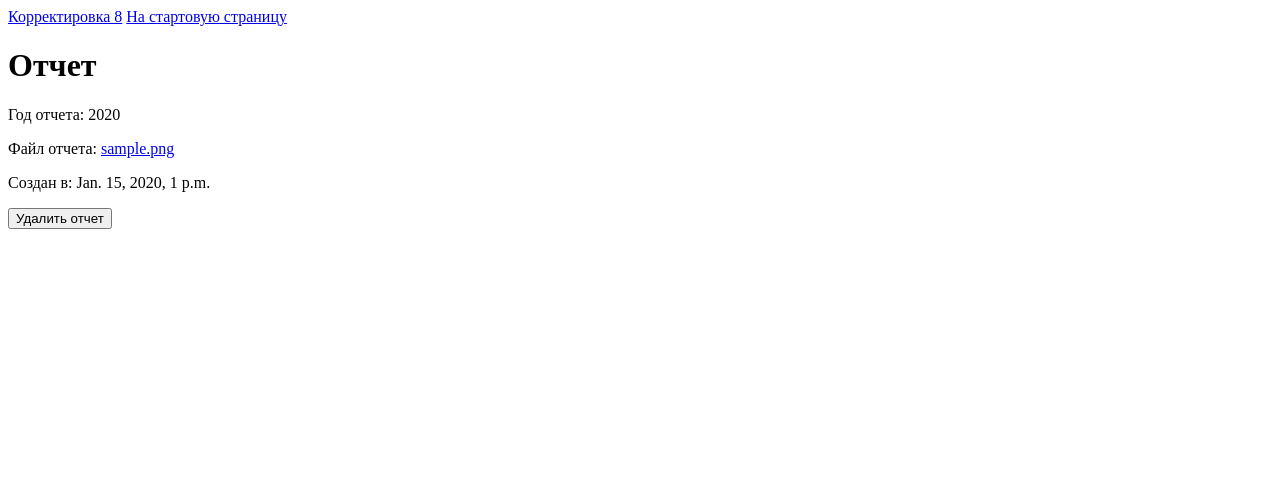
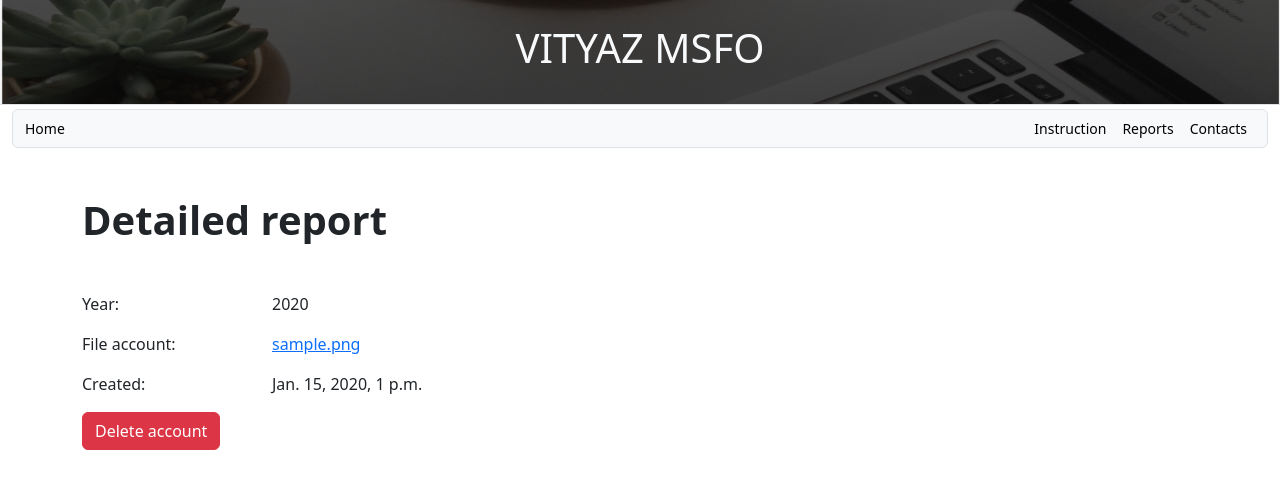
Before and after one commit to itVityas/MSFO, a Django app: page /msfo8/file_detail/1/ in a window 1280 px wide. Shown: the top 489 px of the page. Run offline with Django 5.2, Linux system fonts and the light colour scheme; tables that the repository leaves empty hold one stand-in row (values such as "Sample post"); parts of the project's set-up code (start-up, migrations or seed data) failed here and were passed over; some libraries are stand-ins or nearby versions.

Commit message:
add file_detailed page

```diff
--- a/MSFO/msfo8/templates/msfo8/file_detail.html
+++ b/MSFO/msfo8/templates/msfo8/file_detail.html
@@ -1,23 +1,35 @@
-{% extends 'msfo8/layout_msfo8.html' %}
+{% extends 'base_generic.html' %}
+{% load static %}
 
-{% block title %}
-    File Detail
+{% block content %}
+<div class="container mt-5">
+    <h1><b>Detailed report</b></h1>
+</div>
+<div class="container mt-5">
+    <div class='row'>
+    <div class='col-2'>
+        <p>Year:</p>
+        <p>File account:</p>
+        <p>Created:</p>
+    </div>
+    <div class='col-10'>
+        <p> {{ file.year }}</p>
+        <p><a href="{% url 'download_file' file.id %}">{{ file.result_file.name }}</a></p>
+        <p>{{ file.created_at }}</p>
+    </div>
+
+    </div>
+
+     <form method="POST" action="{% url 'file_detail' file.id %}"
+           onsubmit="return confirm('Are you sure?');">
+        {% csrf_token %}
+        <button type="submit" class="btn btn-danger">Delete account</button>
+    </form>
+</div>
 {% endblock %}
 
 {% block body %}
     <h1>Отчет</h1>
-    <p>Год отчета: {{ file.year }}</p>
-    {% if file.result_file %}
-    <p>Файл отчета: <a href="{% url 'download_file' file.id %}">{{ file.result_file.name }}</a></p>
-    {% else %}
-    <p>Result File: No result file</p>
-    {% endif %}
-    <p>Создан в: {{ file.created_at }}</p>
 
-     <form method="POST" action="{% url 'file_detail' file.id %}"
-           onsubmit="return confirm('Вы уверены, что хотите удалить этот отчет?');">
-        {% csrf_token %}
-        <button type="submit" class="btn btn-danger">Удалить отчет</button>
-    </form>
 
 {% endblock %}
--- a/MSFO/msfo8/urls.py
+++ b/MSFO/msfo8/urls.py
@@ -6,7 +6,6 @@ urlpatterns = [
     path('upload_files/', views.upload_files, name='upload_files'),
     path('success/<int:id>/', views.success, name='success'),
     path('download/<int:id>/', views.download_file, name='download_file'),
-    path('delete_all_reports/', views.delete_all_reports, name='delete_all_reports'),
     path('files_list/', views.files_list, name='files_list'),
     path('file_detail/<int:id>/', views.file_detail, name='file_detail'),
     path('success/', views.success, name='success'),
--- a/MSFO/msfo8/views.py
+++ b/MSFO/msfo8/views.py
@@ -3,7 +3,6 @@ from .models import Files
 from django.http import HttpResponse
 from django.shortcuts import get_object_or_404
 from django.contrib import messages
-import shutil
 import os
 from msfo8.tasks import crete_report_task
 
@@ -66,16 +65,6 @@ def download_file(request, id):
         return HttpResponse('File not found.')
 
 
-def delete_all_reports(request):
-    if request.method == 'POST':
-        Files.objects.all().delete()
-        directory = 'static/xlsx'
-        shutil.rmtree(directory, ignore_errors=True)
-        os.makedirs(directory)
-        return render(request, 'msfo8/home.html')
-    return render(request, 'msfo8/delete_all_reports.html')
-
-
 def files_list(request):
     files = Files.objects.all()
     return render(request, 'msfo8/files_list.html', {'files': files})
--- a/MSFO/templates/base_generic.html
+++ b/MSFO/templates/base_generic.html
@@ -37,7 +37,7 @@
                       <a class="nav-link active" href="{% url 'instructions' %}">Instruction</a>
                     </li>
                     <li class="nav-item">
-                      <a class="nav-link active" href="#" >Reports</a>
+                      <a class="nav-link active" href="{% url 'files_list' %}" >Reports</a>
                     </li>
                     <li class="nav-item">
                       <a class="nav-link active" href="{% url 'contacts' %}">Contacts</a>
```
Also changed, not shown: MSFO/msfo8/templates/msfo8/delete_all_reports.html (deleted, +0 -13 lines), MSFO/msfo8/templates/msfo8/home.html (deleted, +0 -12 lines).
